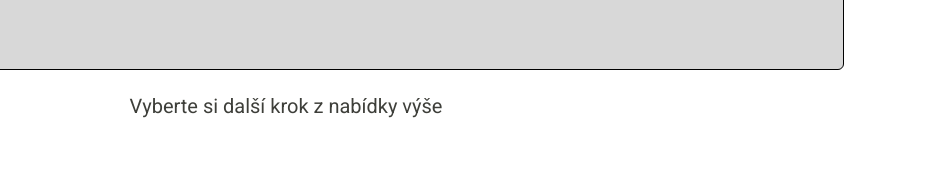
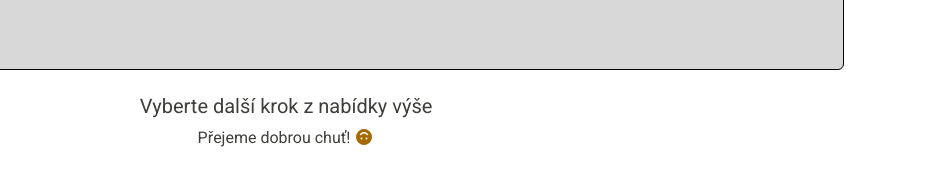
Before and after one commit to steprooauh/Opakovaci-projekt_ostro_2B, a website: page index.html in a window 1280 px wide. Shown: the part 366-552 px from the top of the page, 354-1280 px from the left. Drawn offline with nearby package versions, Linux system fonts and the light colour scheme.

Commit message:
commit-novyukol5_predresponzivnosti2

```diff
--- a/index.html
+++ b/index.html
@@ -126,7 +126,8 @@
                 </div>
             </div>
 
-            <h5 class="mt-3">Vyberte si další krok z nabídky výše</h5>
+            <h5 class="mt-3">Vyberte další krok z nabídky výše</h5>
+            <p>Přejeme dobrou chuť! <i class="fa-solid fa-face-smile fa-spin fa-spin-reverse" style="color: rgb(165, 107, 0);"></i></p>
         </div>
     </div>
 
```
